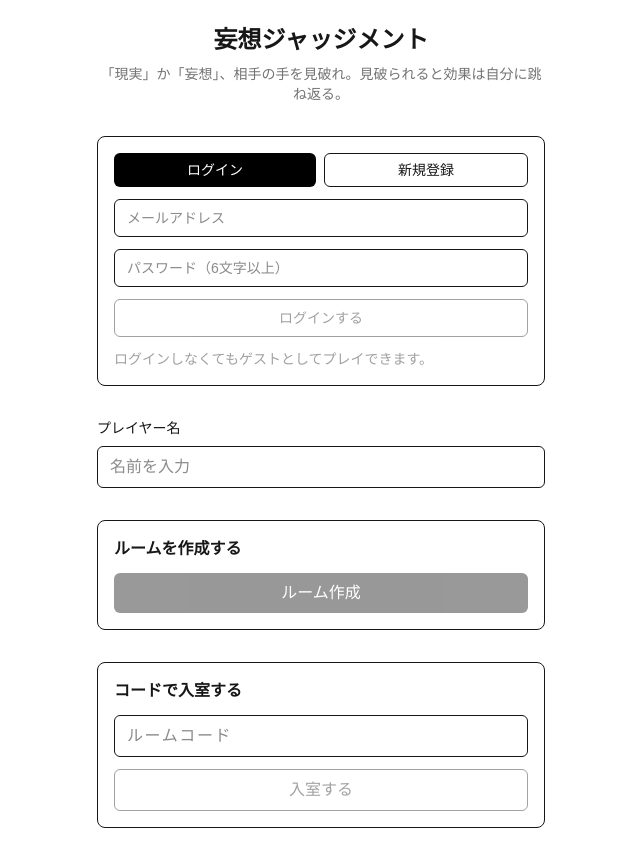
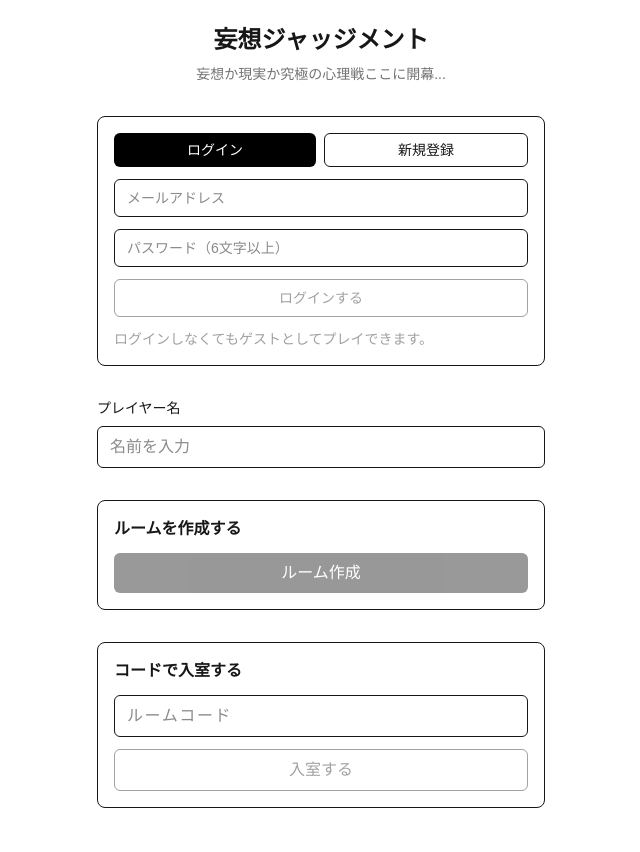
Before and after one commit to ryosaburo/dip-cup, a Next.js app in the folder packages/frontend/: page / in a window 1280 px wide. Shown: the whole page, without its empty margins (319-959 px from the left). Built offline with nearby package versions, Linux system fonts and the light colour scheme; no server answers.

Commit message:
サブタイトルの変更

```diff
--- a/packages/frontend/src/app/page.tsx
+++ b/packages/frontend/src/app/page.tsx
@@ -29,7 +29,7 @@ export default function TopPage() {
         <div className="text-center space-y-2">
           <h1 className="text-2xl font-bold">妄想ジャッジメント</h1>
           <p className="text-sm text-neutral-500">
-            「現実」か「妄想」、相手の手を見破れ。見破られると効果は自分に跳ね返る。
+            妄想か現実か究極の心理戦ここに開幕...
           </p>
         </div>
 
```
